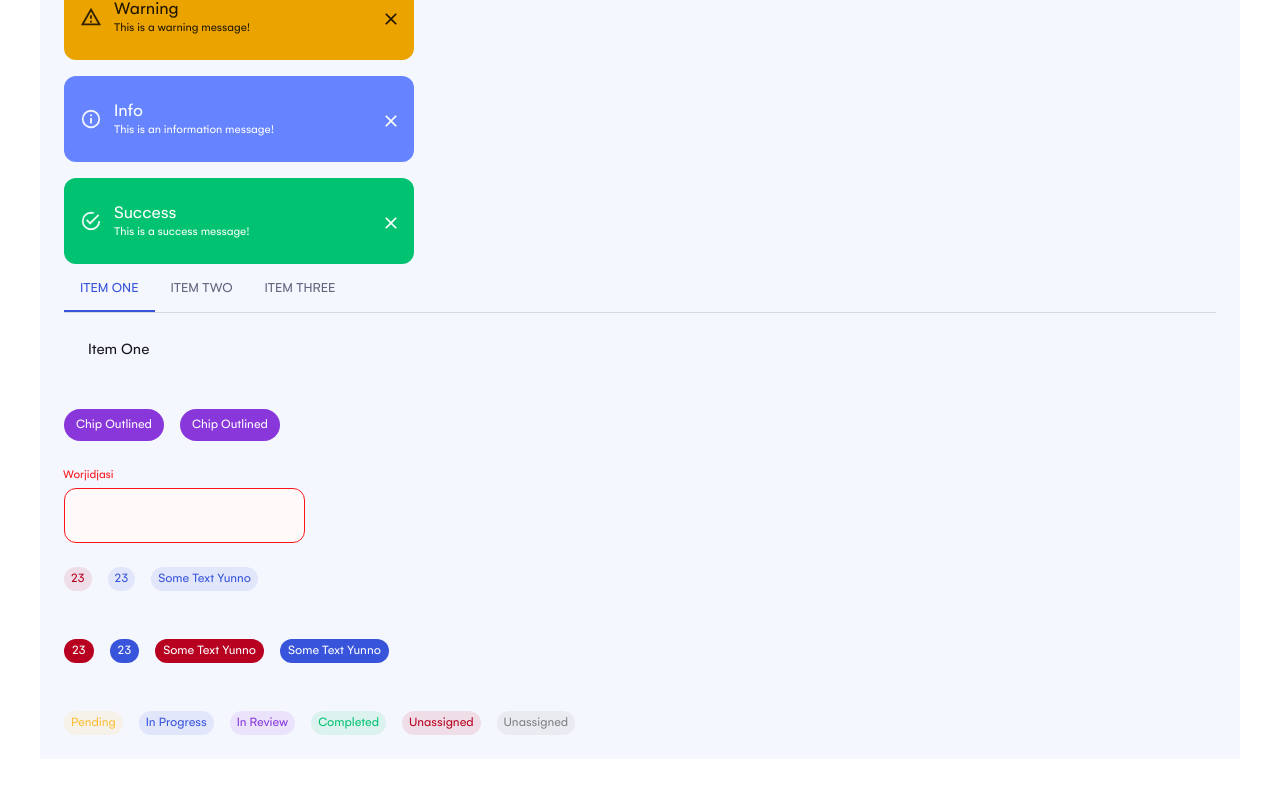
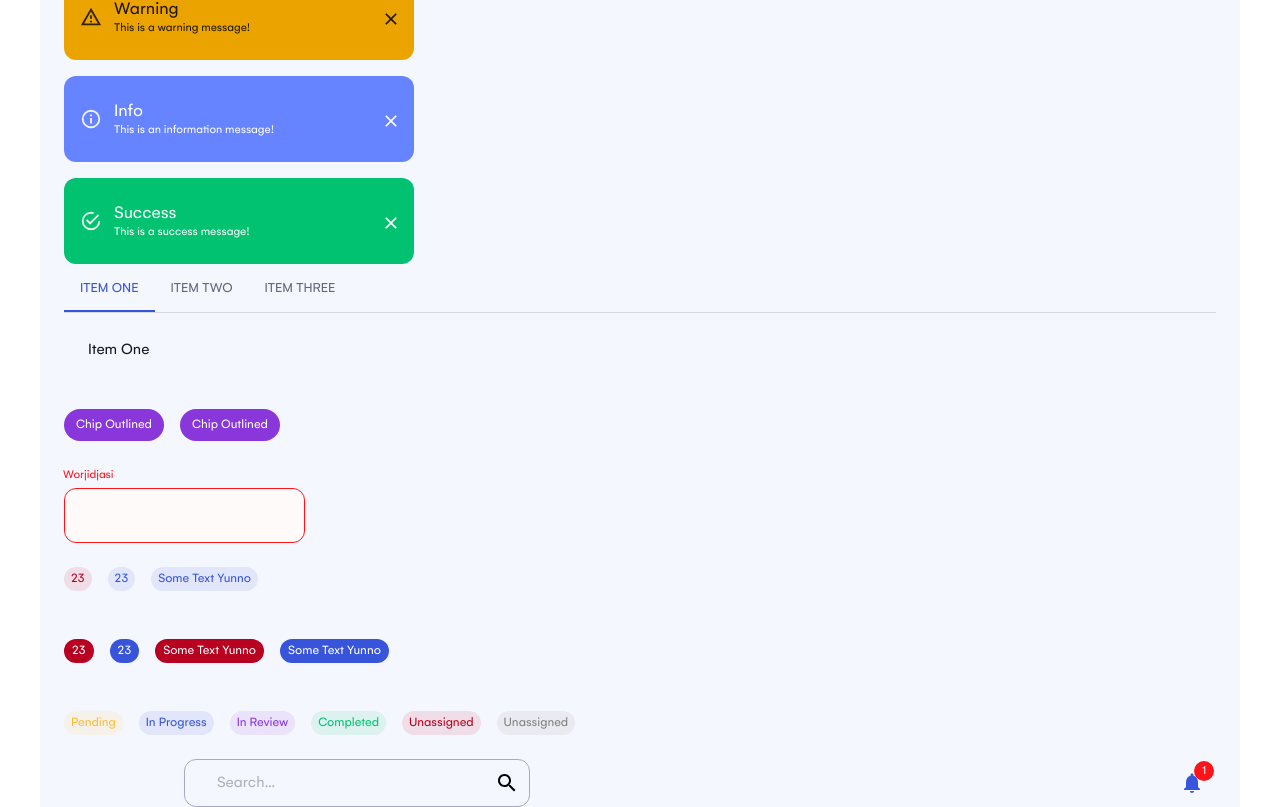
Before and after one commit to SkillBrainFrontend/Semicolon-Task-Manager-Andromeda, a React (Create React App) app: page /test in a window 1280 px wide. Shown: the part 1041-1848 px from the top of the page. Before the commit the page ends 1800 px from the top, so only its background shows below. Built offline with nearby package versions, Linux system fonts and the light colour scheme.

Commit message:
Global SearchBar / Modal

```diff
--- a/src/App.jsx
+++ b/src/App.jsx
@@ -1,6 +1,7 @@
 import React from "react";
 import { Route, Routes } from "react-router-dom";
 
+import { ModalContentWrapper } from "./components";
 import {
 	RecoverPassword,
 	RecoverPasswordWrapper,
@@ -25,6 +26,8 @@ function App() {
 				<Route element={<RegisterPage />} path="/register" />
 				<Route element={<ResetPassword />} path="/reset-password" />
 				<Route element={<RecoverPassword />} path="/recover-password" />
+
+				<Route element={<ModalContentWrapper />} path="modal" />
 			</Routes>
 		</div>
 	);
--- a/src/components/index.js
+++ b/src/components/index.js
@@ -1,3 +1,4 @@
+import ModalContentWrapper from "./modal-content-wrapper/ModalContentWrapper";
 import WelcomePlaceholder from "./welcome-placeholder/WelcomePlaceholder";
 
-export { WelcomePlaceholder };
+export { ModalContentWrapper, WelcomePlaceholder };
--- /dev/null
+++ b/src/components/modal-content-wrapper/ModalContentWrapper.jsx
@@ -0,0 +1,78 @@
+import * as React from "react";
+
+import CloseIcon from "@mui/icons-material/Close";
+import {
+	Box,
+	Button,
+	Dialog,
+	DialogActions,
+	FormControl,
+	IconButton,
+} from "@mui/material";
+
+export default function ModalContentWrapper() {
+	const [open, setOpen] = React.useState(true);
+	const [fullWidth, setFullWidth] = React.useState(true);
+	const [maxWidth, setMaxWidth] = React.useState("sm");
+
+	const handleClickOpen = () => {
+		setOpen(true);
+	};
+
+	const handleClose = () => {
+		setOpen(false);
+	};
+
+	const handleMaxWidthChange = (event) => {
+		setMaxWidth(
+			// @ts-expect-error autofill of arbitrary value is not handled.
+			event.target.value
+		);
+	};
+
+	const handleFullWidthChange = (event) => {
+		setFullWidth(event.target.checked);
+	};
+
+	return (
+		<>
+			<Button
+				onClick={handleClickOpen}
+				variant="outlined"
+				sx={{
+					display: "flex",
+					justifyContent: "center",
+					alignContent: "center",
+					alignItems: "center",
+				}}
+			>
+				Open dialog
+			</Button>
+			<Dialog
+				fullWidth={fullWidth}
+				maxWidth={maxWidth}
+				onClose={handleClose}
+				open={open}
+			>
+				<DialogActions>
+					<IconButton onClick={handleClose}>
+						<CloseIcon />
+					</IconButton>
+				</DialogActions>
+
+				<Box
+					component="form"
+					noValidate
+					sx={{
+						display: "flex",
+						flexDirection: "column",
+						m: "auto",
+						width: "fit-content",
+					}}
+				>
+					<FormControl sx={{ mt: 35, minWidth: 30 }} />
+				</Box>
+			</Dialog>
+		</>
+	);
+}
--- /dev/null
+++ b/src/components/shared/globalSearchBar/GlobalSearchBar.jsx
@@ -0,0 +1,80 @@
+import * as React from "react";
+
+import NotificationsIcon from "@mui/icons-material/Notifications";
+import SearchIcon from "@mui/icons-material/Search";
+import {
+	Badge,
+	Box,
+	IconButton,
+	InputBase,
+	Stack,
+	styled,
+} from "@mui/material";
+
+const Search = styled("div")(({ theme }) => ({
+	position: "relative",
+	borderRadius: "12px",
+	border: "1px solid #A8ABBD",
+	backgroundColor: "transparent",
+	marginRight: theme.spacing(2),
+	marginLeft: 0,
+	width: "100%",
+	display: "flex",
+	justifyContent: "flex-start",
+	alignItems: "center",
+	[theme.breakpoints.up("sm")]: {
+		marginLeft: theme.spacing(15),
+		width: "30%",
+	},
+}));
+
+const SearchIconWrapper = styled("div")(() => ({
+	color: "#000000",
+	height: "100%",
+	position: "absolute",
+	right: 10,
+	pointerEvents: "none",
+	display: "flex",
+	alignItems: "center",
+	justifyContent: "center",
+}));
+
+const StyledInputBase = styled(InputBase)(({ theme }) => ({
+	borderRadius: "0.5em",
+	color: "#4D5163",
+	"& .MuiInputBase-input": {
+		paddingLeft: `calc(1em + ${theme.spacing(2)})`,
+		transition: theme.transitions.create("width"),
+		width: "100%",
+		[theme.breakpoints.up("md")]: {
+			width: "20ch",
+		},
+	},
+}));
+
+export default function GlobalSearchBar() {
+	return (
+		<Box sx={{ flexGrow: 1 }}>
+			<Stack direction="row" justifyContent="space-between">
+				<Search>
+					<SearchIconWrapper>
+						<SearchIcon />
+					</SearchIconWrapper>
+					<StyledInputBase
+						inputProps={{ "aria-label": "search" }}
+						placeholder="Search…"
+					/>
+				</Search>
+				<IconButton
+					aria-label="show 17 new notifications"
+					color="inherit"
+					size="large"
+				>
+					<Badge badgeContent={1} color="error">
+						<NotificationsIcon color="primary" />
+					</Badge>
+				</IconButton>
+			</Stack>
+		</Box>
+	);
+}
--- a/src/components/shared/index.js
+++ b/src/components/shared/index.js
@@ -1,6 +1,7 @@
 import Alert from "./alert/Alert";
 import Button from "./button/Button";
 import Chip from "./chip/Chip";
+import GlobalSearchBar from "./globalSearchBar/GlobalSearchBar";
 import Input from "./input/Input";
 
-export { Alert, Button, Chip, Input };
+export { Alert, Button, Chip, GlobalSearchBar, Input };
--- a/src/pages/TestPage.jsx
+++ b/src/pages/TestPage.jsx
@@ -3,7 +3,13 @@ import React from "react";
 import { AlertTitle, Container, Paper, Stack, Typography } from "@mui/material";
 import { useTheme } from "@mui/material/styles";
 
-import { Alert, Button, Chip, Input } from "../components/shared";
+import {
+	Alert,
+	Button,
+	Chip,
+	GlobalSearchBar,
+	Input,
+} from "../components/shared";
 
 import BasicTabs from "./TabTest";
 
@@ -204,8 +210,18 @@ function Test() {
 					sx={{ width: "100%", padding: theme.spacing(3, 0) }}
 				>
 					<Chip extraColor="wine" label="23" size="small" variant="outlined" />
-					<Chip extraColor="primary" label="23" size="small" variant="outlined" />
-					<Chip extraColor="primary" label="Some Text Yunno" size="small" variant="outlined" />
+					<Chip
+						extraColor="primary"
+						label="23"
+						size="small"
+						variant="outlined"
+					/>
+					<Chip
+						extraColor="primary"
+						label="Some Text Yunno"
+						size="small"
+						variant="outlined"
+					/>
 				</Stack>
 
 				<Stack
@@ -215,10 +231,20 @@ function Test() {
 					spacing={2}
 					sx={{ width: "100%", padding: theme.spacing(3, 0) }}
 				>
-					<Chip color="secondary" label="23" size="small" variant="contained"/>
-					<Chip color="primary" label="23" size="small"variant="contained"/>
-					<Chip color="secondary" label="Some Text Yunno" size="small" variant="contained"/>
-					<Chip color="primary" label="Some Text Yunno" size="small" variant="contained"/>
+					<Chip color="secondary" label="23" size="small" variant="contained" />
+					<Chip color="primary" label="23" size="small" variant="contained" />
+					<Chip
+						color="secondary"
+						label="Some Text Yunno"
+						size="small"
+						variant="contained"
+					/>
+					<Chip
+						color="primary"
+						label="Some Text Yunno"
+						size="small"
+						variant="contained"
+					/>
 				</Stack>
 
 				<Stack
@@ -265,6 +291,10 @@ function Test() {
 						variant="outlined"
 					/>
 				</Stack>
+
+				<Stack>
+					<GlobalSearchBar />
+				</Stack>
 			</Container>
 		</div>
 	);
```
